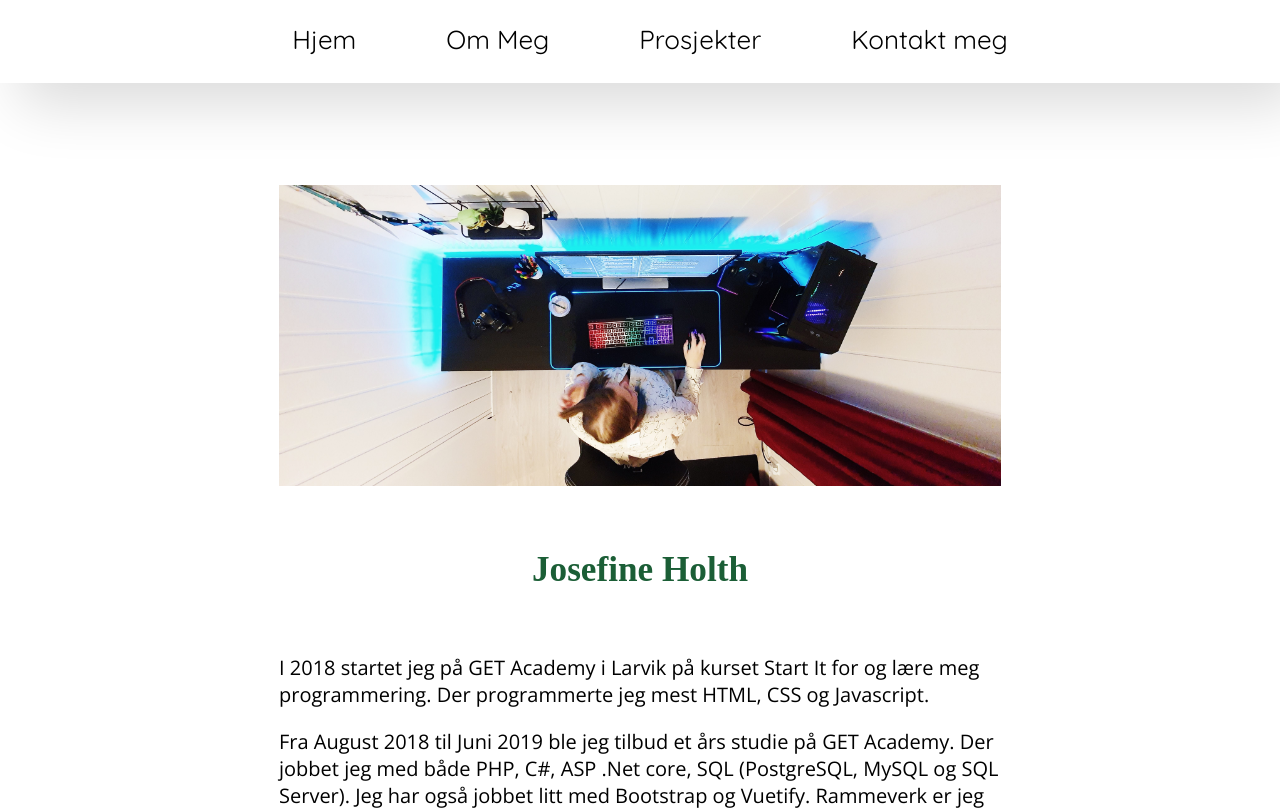
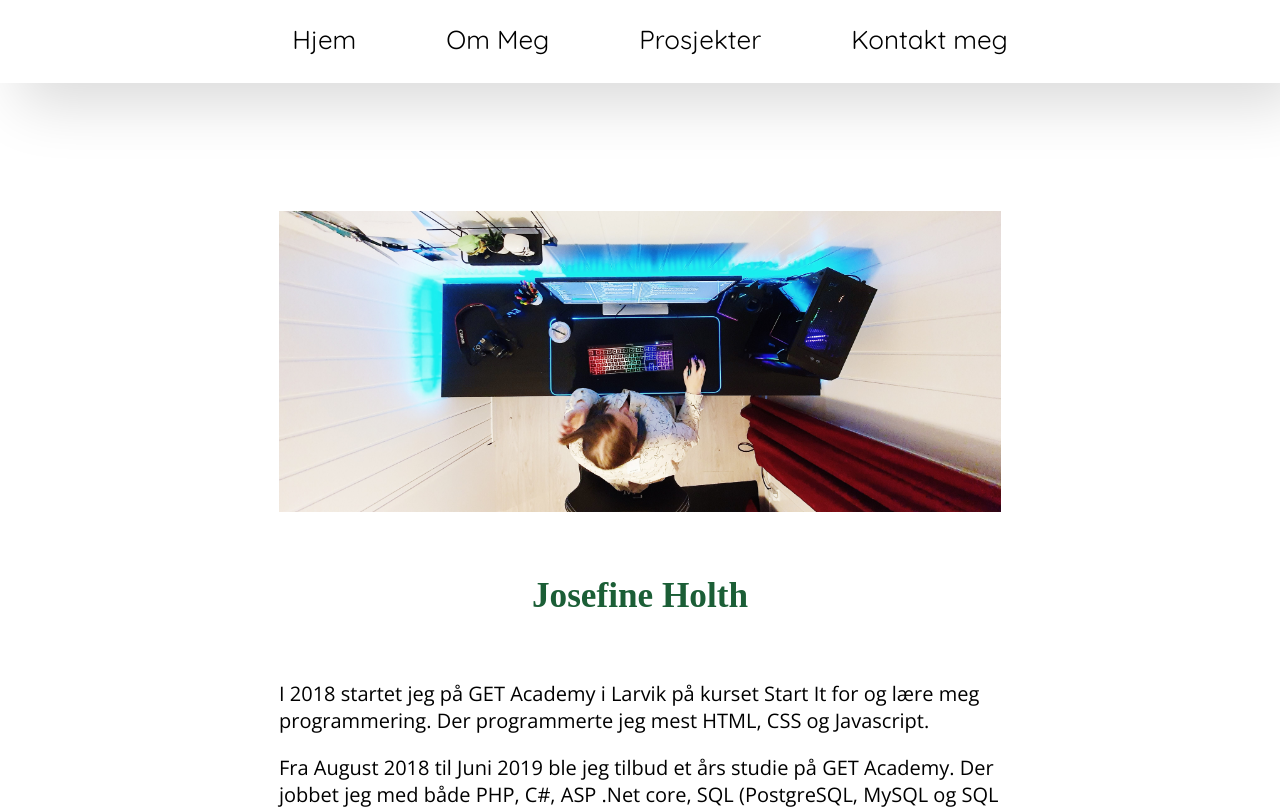
Before and after one commit to JosefineFH/JosefineMagnussenWebPage, a Vue app: page /about in a window 1280 px wide. Shown: the top 810 px of the page. Built offline with nearby package versions, Linux system fonts and the light colour scheme; a web font is replaced by a local one.

Commit message:
small fixes

```diff
--- a/src/App.vue
+++ b/src/App.vue
@@ -1,8 +1,6 @@
-
 <template>
   <div id="app">
     <NavBar/>
-
     <main>
       <router-view />
     </main>
--- a/src/components/About.vue
+++ b/src/components/About.vue
@@ -80,7 +80,7 @@
   font-size: 20px;
 }
   .container {
-    padding-top: 8%;
+    padding-top: 10%;
     min-height: 300px;
     grid-template-columns: 20% 60% 20%;
         margin: 0 3% 0 3%;
--- a/src/router.js
+++ b/src/router.js
@@ -1,6 +1,5 @@
 import Vue from 'vue'
 import VueRouter from 'vue-router'
-
 
 Vue.use(VueRouter)
 
@@ -24,6 +23,6 @@
   }
 ]
 
-const router = new VueRouter({mode: 'history', base: process.env.BASE_URL, routes})
+const router = new VueRouter({ mode: 'history', base: process.env.BASE_URL, routes })
 
 export default router
```
Also changed, not shown: src/assets/navbar.vue (+1 -8 lines). Lines whose indentation alone changed are shown as unchanged.
